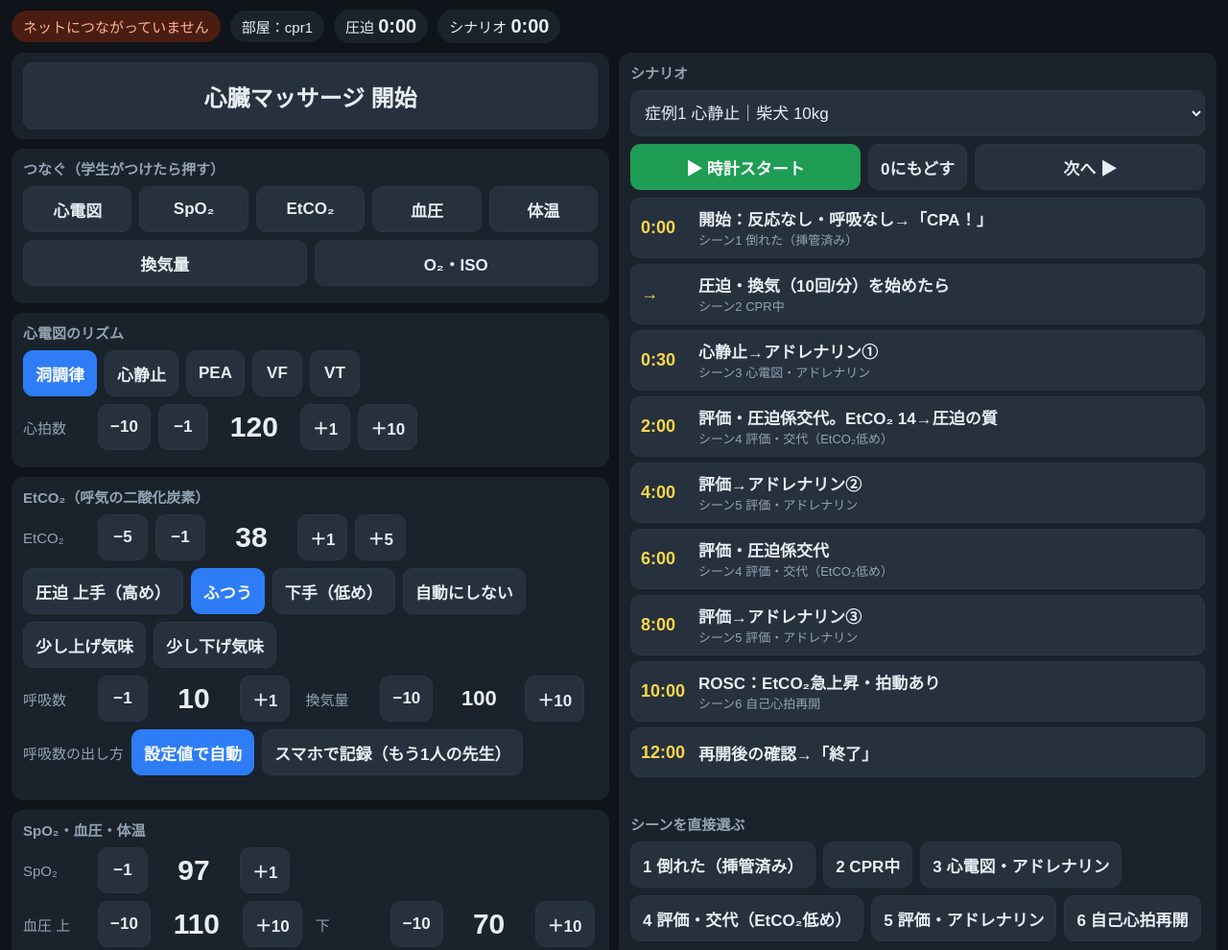
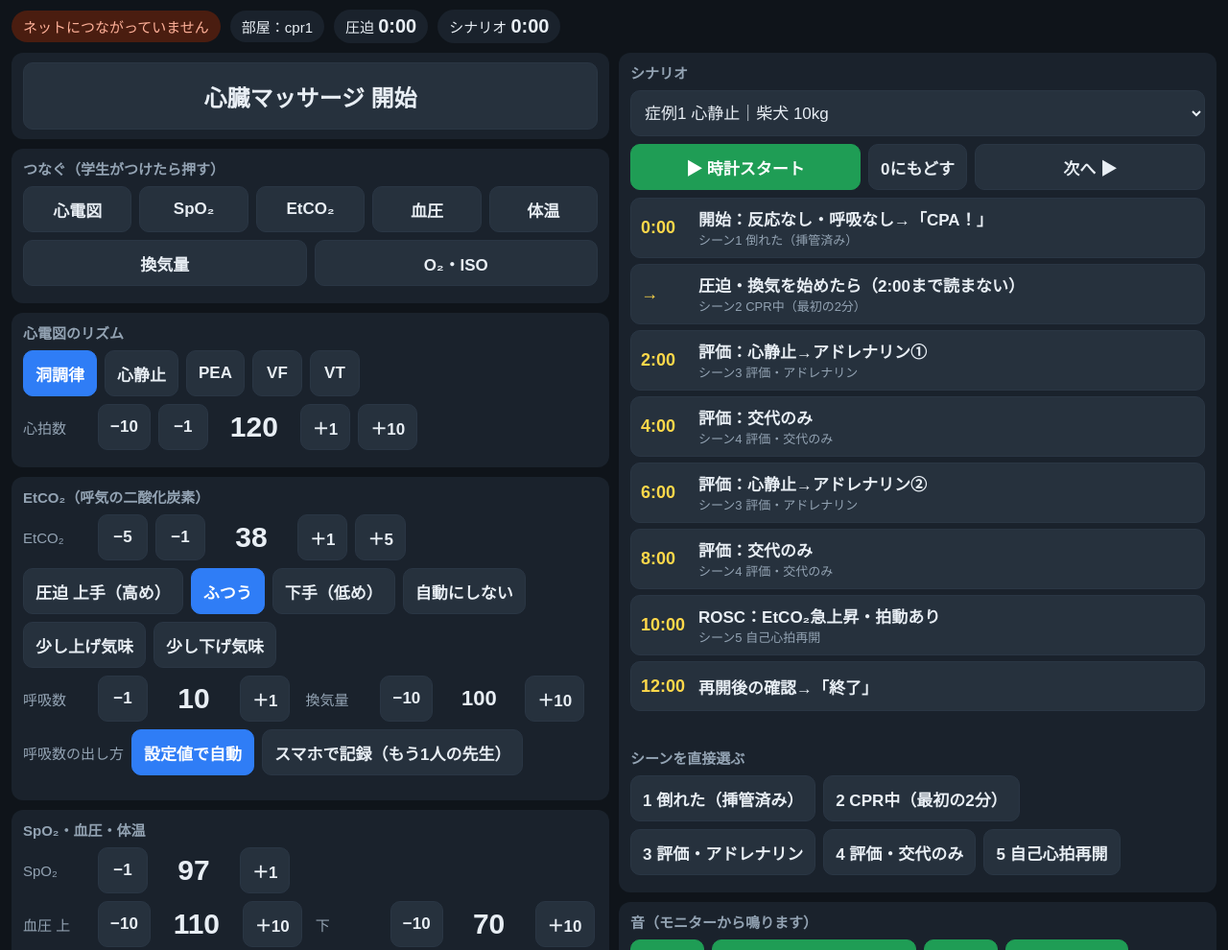
Before and after one commit to shinnosuke39/cpr-monitor, a plain HTML site: page control.html in a window 1280 px wide. Shown: the top 990 px of the page at 96% size. Drawn offline with Linux system fonts and the light colour scheme.

Commit message:
シナリオをRECOVER 2024に合わせ最初の評価を2:00に・使い方を更新
Co-Authored-By: Claude Opus 5.5 <noreply@anthropic.com>

```diff
--- a/js/scenarios.js
+++ b/js/scenarios.js
@@ -1,70 +1,74 @@
-// シナリオ（外科実習Ⅱ 第2回 11/18 の症例1〜4。OneDrive 救トレ_シナリオ表（症例1〜4）と同じ値）
+// シナリオ（外科実習Ⅱ 第2回 11/18 の症例1〜4）
+// 2026-11-17 改訂：RECOVER 2024 に合わせ、最初の心電図評価は 2:00（最初の2分サイクルの終わり）。0:00〜2:00 は圧迫と換気だけ。
+//   出典：Burkitt-Creedon ら 2024 RECOVER（JVECC 34(S1):104-123 §8.4 BLS-16）、Wolf ら ALS編（ALS-06・07・09・11・12・16）、授業 第9回ALS スライド
 // シーンの項目：書いていない項目は今の値のまま。cmp=心臓マッサージ（true=中／false=止める）
+// EtCO₂：圧迫の質ボタンで自動に動かすので、シーンで値を決めるのは co2Set のついた場面（倒れた・ROSC）だけ
 window.CPR_SCENARIOS = [
   {
     id: 'c1', title: '症例1 心静止｜柴犬 10kg', patient: '柴犬 10kg',
     scenes: [
-      { name: '倒れた（挿管済み）', rhythm: 'asystole', hr: 0, cmp: false, etco2: 0, rr: 0, bp: null, temp: 38.0, memo: '反応なし・呼吸なし→「CPA！」' },
-      { name: 'CPR中', cmp: true, etco2: 20, rr: 10, temp: 38.0, memo: 'EtCO₂ 18以上＝圧迫OK' },
-      { name: '心電図・アドレナリン', rhythm: 'asystole', hr: 0, cmp: false, etco2: 18, rr: 10, temp: 38.0, memo: 'アドレナリン 1.0mL（10倍希釈）→フラッシュ10mL' },
-      { name: '評価・交代（EtCO₂低め）', rhythm: 'asystole', hr: 0, cmp: false, etco2: 14, rr: 10, temp: 37.9, memo: '圧迫係を交代。下がったら圧迫の質を直す' },
-      { name: '評価・アドレナリン', rhythm: 'asystole', hr: 0, cmp: false, etco2: 18, rr: 10, temp: 37.9, memo: 'アドレナリン 1.0mL' },
-      { name: '自己心拍再開', rhythm: 'sinus', hr: 110, cmp: false, spo2: 94, etco2: 40, rr: 10, bp: [100, 60], temp: 37.8, memo: 'EtCO₂が急に10以上上がり35以上＋拍動＝ROSC' }
+      { name: '倒れた（挿管済み）', rhythm: 'asystole', hr: 0, cmp: false, etco2: 0, co2Set: true, rr: 0, temp: 38.0, memo: '反応なし・呼吸なし→「CPA！」→すぐ圧迫・換気' },
+      { name: 'CPR中（最初の2分）', cmp: true, rr: 10, temp: 38.0, memo: '圧迫・換気（10回/分）。電極・カプノはつけるが、心電図はまだ読まない' },
+      { name: '評価・アドレナリン', rhythm: 'asystole', hr: 0, cmp: false, rr: 10, temp: 37.9, memo: '心静止・脈なし→圧迫再開・交代→アドレナリン 1.0mL（10倍希釈）→フラッシュ10mL' },
+      { name: '評価・交代のみ', rhythm: 'asystole', hr: 0, cmp: false, rr: 10, temp: 37.9, memo: '心静止・脈なし→圧迫係を交代して再開。薬はなし' },
+      { name: '自己心拍再開', rhythm: 'sinus', hr: 110, cmp: false, spo2: 94, etco2: 40, co2Set: true, rr: 10, bp: [100, 60], temp: 37.8, memo: 'EtCO₂が急に上がり35以上＋大腿動脈の拍動＝ROSC' }
     ],
     cues: [
-      ['0:00', 0, '開始：反応なし・呼吸なし→「CPA！」'], ['', 1, '圧迫・換気（10回/分）を始めたら'],
-      ['0:30', 2, '心静止→アドレナリン①'], ['2:00', 3, '評価・圧迫係交代。EtCO₂ 14→圧迫の質'],
-      ['4:00', 4, '評価→アドレナリン②'], ['6:00', 3, '評価・圧迫係交代'], ['8:00', 4, '評価→アドレナリン③'],
-      ['10:00', 5, 'ROSC：EtCO₂急上昇・拍動あり'], ['12:00', -1, '再開後の確認→「終了」']
+      ['0:00', 0, '開始：反応なし・呼吸なし→「CPA！」'], ['', 1, '圧迫・換気を始めたら（2:00まで読まない）'],
+      ['2:00', 2, '評価：心静止→アドレナリン①'], ['4:00', 3, '評価：交代のみ'],
+      ['6:00', 2, '評価：心静止→アドレナリン②'], ['8:00', 3, '評価：交代のみ'],
+      ['10:00', 4, 'ROSC：EtCO₂急上昇・拍動あり'], ['12:00', -1, '再開後の確認→「終了」']
     ]
   },
   {
     id: 'c2', title: '症例2 PEA｜猫 4kg', patient: '猫 4kg',
     scenes: [
-      { name: '倒れた（挿管済み）', rhythm: 'pea', hr: 60, cmp: false, etco2: 0, rr: 0, bp: null, temp: 37.5, memo: '波形はあるが脈なし' },
-      { name: 'CPR中', cmp: true, etco2: 19, rr: 10, temp: 37.5, memo: 'EtCO₂ 18以上＝圧迫OK' },
-      { name: '心電図・アドレナリン＋アトロピン', rhythm: 'pea', hr: 60, cmp: false, etco2: 18, rr: 10, temp: 37.5, memo: 'アドレナリン0.4mL＋アトロピン0.32mL→フラッシュ' },
-      { name: '評価・交代（EtCO₂低め）', rhythm: 'pea', hr: 60, cmp: false, etco2: 15, rr: 10, temp: 37.4, memo: '圧迫係を交代。18未満＝圧迫の質を直す' },
-      { name: '評価・アドレナリン', rhythm: 'pea', hr: 60, cmp: false, etco2: 18, rr: 10, temp: 37.4, memo: 'アドレナリン0.4mL。アトロピンは繰り返さない' },
-      { name: '自己心拍再開', rhythm: 'sinus', hr: 180, cmp: false, spo2: 93, etco2: 38, rr: 10, bp: [110, 70], temp: 37.3, memo: 'EtCO₂急上昇＋拍動＝ROSC' }
+      { name: '倒れた（挿管済み）', rhythm: 'pea', hr: 60, cmp: false, etco2: 0, co2Set: true, rr: 0, temp: 37.5, memo: '反応なし・呼吸なし→「CPA！」→すぐ圧迫・換気' },
+      { name: 'CPR中（最初の2分）', cmp: true, rr: 10, temp: 37.5, memo: '圧迫・換気。心電図はまだ読まない' },
+      { name: '評価・アドレナリン＋アトロピン', rhythm: 'pea', hr: 60, cmp: false, rr: 10, temp: 37.5, memo: '波形はあるが脈なし＝PEA→アドレナリン0.4mL＋アトロピン0.32mL（1回だけ）→フラッシュ3〜5mL' },
+      { name: '評価・交代のみ', rhythm: 'pea', hr: 60, cmp: false, rr: 10, temp: 37.4, memo: 'PEA・脈なし→交代して再開。薬はなし' },
+      { name: '評価・アドレナリン②', rhythm: 'pea', hr: 60, cmp: false, rr: 10, temp: 37.4, memo: 'PEA→アドレナリン0.4mL。アトロピンは繰り返さない' },
+      { name: '自己心拍再開', rhythm: 'sinus', hr: 180, cmp: false, spo2: 93, etco2: 38, co2Set: true, rr: 10, bp: [110, 70], temp: 37.3, memo: 'EtCO₂急上昇＋拍動＝ROSC' }
     ],
     cues: [
-      ['0:00', 0, '開始：反応なし・呼吸なし→「CPA！」'], ['', 1, '圧迫・換気を始めたら'],
-      ['0:30', 2, 'PEA→アドレナリン①＋アトロピン'], ['2:00', 3, '評価・交代。EtCO₂ 15→圧迫の質'],
-      ['4:00', 4, '評価→アドレナリン②'], ['6:00', 3, '評価・交代'], ['8:00', 4, '評価→アドレナリン③'],
+      ['0:00', 0, '開始：反応なし・呼吸なし→「CPA！」'], ['', 1, '圧迫・換気を始めたら（2:00まで読まない）'],
+      ['2:00', 2, '評価：PEA→アドレナリン①＋アトロピン'], ['4:00', 3, '評価：交代のみ'],
+      ['6:00', 4, '評価：PEA→アドレナリン②'], ['8:00', 3, '評価：交代のみ'],
       ['10:00', 5, 'ROSC'], ['12:00', -1, '再開後の確認→「終了」']
     ]
   },
   {
     id: 'c3', title: '症例3 VF｜ラブラドール 30kg', patient: 'ラブラドール 30kg',
     scenes: [
-      { name: '倒れた（挿管済み）', rhythm: 'vf', hr: 0, cmp: false, etco2: 7, rr: 0, bp: null, temp: 38.0, memo: '脈なし・呼吸なし→「CPA！」' },
-      { name: 'CPR中', cmp: true, etco2: 20, rr: 10, temp: 38.0, memo: '準備中も圧迫を止めない' },
-      { name: 'VF・除細動1回目', rhythm: 'vf', hr: 0, cmp: false, etco2: 6, rr: 0, temp: 38.0, memo: '2J/kg＝60J を口で→すぐ圧迫' },
-      { name: 'VF・除細動＋バソプレシン', rhythm: 'vf', hr: 0, cmp: false, etco2: 6, rr: 0, temp: 37.9, memo: '120J＋バソプレシン1.2mL' },
-      { name: 'VF・除細動のみ', rhythm: 'vf', hr: 0, cmp: false, etco2: 6, rr: 0, temp: 37.9, memo: '120Jのみ' },
-      { name: '自己心拍再開', rhythm: 'sinus', hr: 110, cmp: false, spo2: 94, etco2: 42, rr: 10, bp: [100, 60], temp: 37.8, memo: 'EtCO₂急上昇＋拍動＝ROSC' }
+      { name: '倒れた（挿管済み）', rhythm: 'vf', hr: 0, cmp: false, etco2: 0, co2Set: true, rr: 0, temp: 38.0, memo: '脈なし・呼吸なし→「CPA！」→すぐ圧迫・換気' },
+      { name: 'CPR中（最初の2分）', cmp: true, rr: 10, temp: 38.0, memo: '圧迫・換気。心電図はまだ読まない' },
+      { name: '評価・除細動 60J', rhythm: 'vf', hr: 0, cmp: false, rr: 10, temp: 38.0, memo: 'VF→充電中も圧迫→2J/kg＝60J→すぐ圧迫。薬なし' },
+      { name: '評価・120J＋バソプレシン', rhythm: 'vf', hr: 0, cmp: false, rr: 10, temp: 37.9, memo: 'まだVF（除細動抵抗性）→4J/kg＝120J→圧迫→バソプレシン1.2mL→フラッシュ20mL' },
+      { name: '評価・120Jのみ', rhythm: 'vf', hr: 0, cmp: false, rr: 10, temp: 37.9, memo: 'まだVF→120J→すぐ圧迫。薬なし' },
+      { name: '自己心拍再開', rhythm: 'sinus', hr: 110, cmp: false, spo2: 94, etco2: 42, co2Set: true, rr: 10, bp: [100, 60], temp: 37.8, memo: 'EtCO₂急上昇＋拍動＝ROSC' }
     ],
     cues: [
-      ['0:00', 0, '開始：反応なし・呼吸なし→「CPA！」'], ['', 1, '圧迫・換気を始めたら'],
-      ['0:30', 2, 'VF→除細動60J→すぐ圧迫'], ['2:00', 3, 'まだVF→120J＋バソプレシン①'],
-      ['4:00', 4, 'まだVF→120J（薬なし）'], ['6:00', 3, 'まだVF→120J＋バソプレシン②'], ['8:00', 4, 'まだVF→120J（薬なし）'],
+      ['0:00', 0, '開始：反応なし・呼吸なし→「CPA！」'], ['', 1, '圧迫・換気を始めたら（2:00まで読まない）'],
+      ['2:00', 2, '評価：VF→除細動60J'], ['4:00', 3, '評価：まだVF→120J＋バソプレシン①'],
+      ['6:00', 4, '評価：まだVF→120Jのみ'], ['8:00', 3, '評価：まだVF→120J＋バソプレシン②'],
       ['10:00', 5, 'ROSC'], ['12:00', -1, '再開後の確認→「終了」']
     ]
   },
   {
     id: 'c4', title: '症例4【予備】無脈性VT｜ダックス 5kg', patient: 'ダックスフンド 5kg',
     scenes: [
-      { name: '倒れた（挿管済み）', rhythm: 'vt', hr: 220, cmp: false, etco2: 8, rr: 0, bp: null, temp: 38.2, memo: 'HRは出ても脈はない' },
-      { name: 'CPR中', cmp: true, etco2: 20, rr: 10, temp: 38.2, memo: '圧迫を止めずに除細動の判断' },
-      { name: '無脈性VT・除細動1回目', rhythm: 'vt', hr: 220, cmp: false, etco2: 8, rr: 0, temp: 38.2, memo: '2J/kg＝10J→すぐ圧迫' },
-      { name: '無脈性VT・除細動（＋薬）', rhythm: 'vt', hr: 220, cmp: false, etco2: 8, rr: 0, temp: 38.1, memo: '20J。2:00・6:00 バソプレシン0.2mL' },
-      { name: '自己心拍再開', rhythm: 'sinus', hr: 130, cmp: false, spo2: 94, etco2: 40, rr: 10, bp: [110, 70], temp: 38.0, memo: 'EtCO₂急上昇＋拍動＝ROSC' }
+      { name: '倒れた（挿管済み）', rhythm: 'vt', hr: 220, cmp: false, etco2: 0, co2Set: true, rr: 0, temp: 38.2, memo: 'HRは出ても脈はない→「CPA！」→すぐ圧迫・換気' },
+      { name: 'CPR中（最初の2分）', cmp: true, rr: 10, temp: 38.2, memo: '圧迫・換気。心電図はまだ読まない' },
+      { name: '評価・除細動 10J', rhythm: 'vt', hr: 220, cmp: false, rr: 10, temp: 38.2, memo: '無脈性VT＝除細動の適応→2J/kg＝10J→すぐ圧迫。薬なし' },
+      { name: '評価・20J＋バソプレシン', rhythm: 'vt', hr: 220, cmp: false, rr: 10, temp: 38.1, memo: 'まだ無脈性VT→4J/kg＝20J→圧迫→バソプレシン0.2mL→フラッシュ10mL' },
+      { name: '評価・20Jのみ', rhythm: 'vt', hr: 220, cmp: false, rr: 10, temp: 38.1, memo: 'まだ無脈性VT→20J→すぐ圧迫。薬なし' },
+      { name: '自己心拍再開', rhythm: 'sinus', hr: 130, cmp: false, spo2: 94, etco2: 40, co2Set: true, rr: 10, bp: [110, 70], temp: 38.0, memo: 'EtCO₂急上昇＋拍動＝ROSC' }
     ],
     cues: [
-      ['0:00', 0, '開始：反応なし・呼吸なし→「CPA！」'], ['', 1, '圧迫・換気を始めたら'],
-      ['0:30', 2, '無脈性VT→除細動10J'], ['2:00', 3, '20J＋バソプレシン①'], ['4:00', 3, '20J（薬なし）'],
-      ['6:00', 3, '20J＋バソプレシン②'], ['8:00', 3, '20J（薬なし）'], ['10:00', 4, 'ROSC'], ['12:00', -1, '再開後の確認→「終了」']
+      ['0:00', 0, '開始：反応なし・呼吸なし→「CPA！」'], ['', 1, '圧迫・換気を始めたら（2:00まで読まない）'],
+      ['2:00', 2, '評価：無脈性VT→除細動10J'], ['4:00', 3, '評価：まだVT→20J＋バソプレシン①'],
+      ['6:00', 4, '評価：まだVT→20Jのみ'], ['8:00', 3, '評価：まだVT→20J＋バソプレシン②'],
+      ['10:00', 5, 'ROSC'], ['12:00', -1, '再開後の確認→「終了」']
     ]
   }
 ];
```
Also changed, not shown: docs/howto.html (+9 -8 lines), 1 other file.
